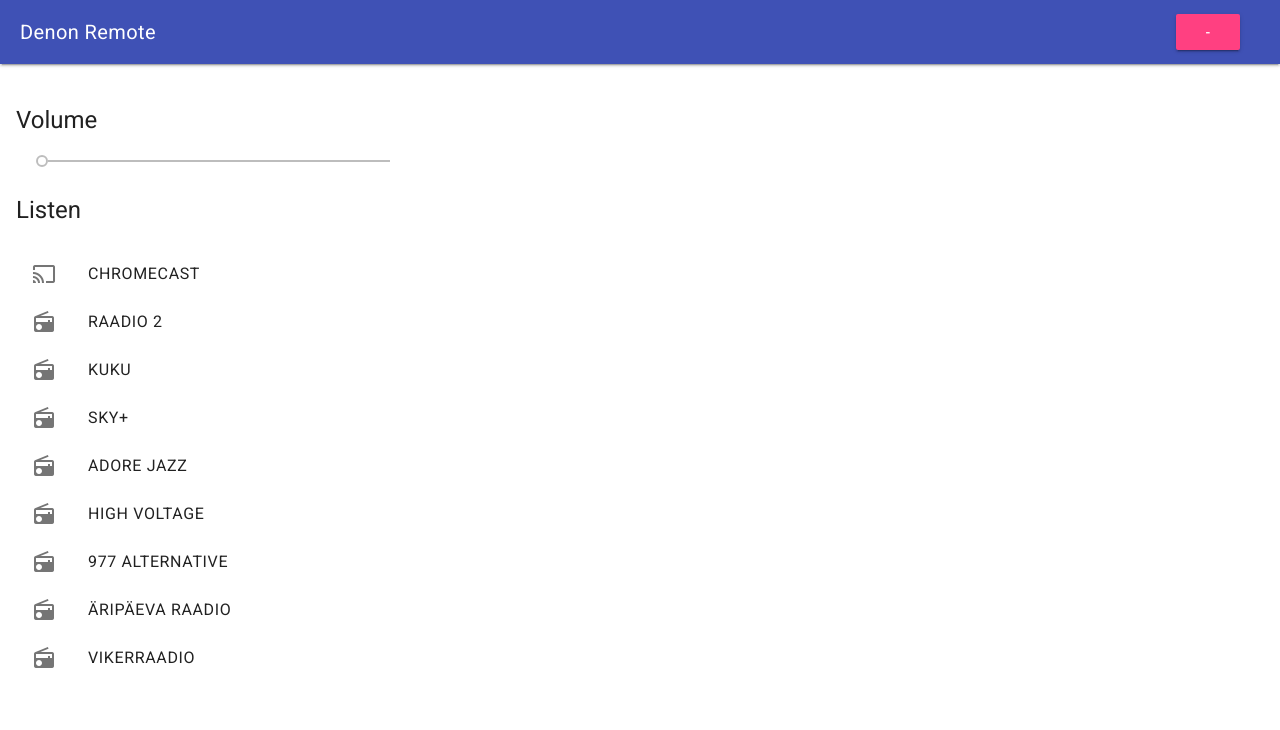
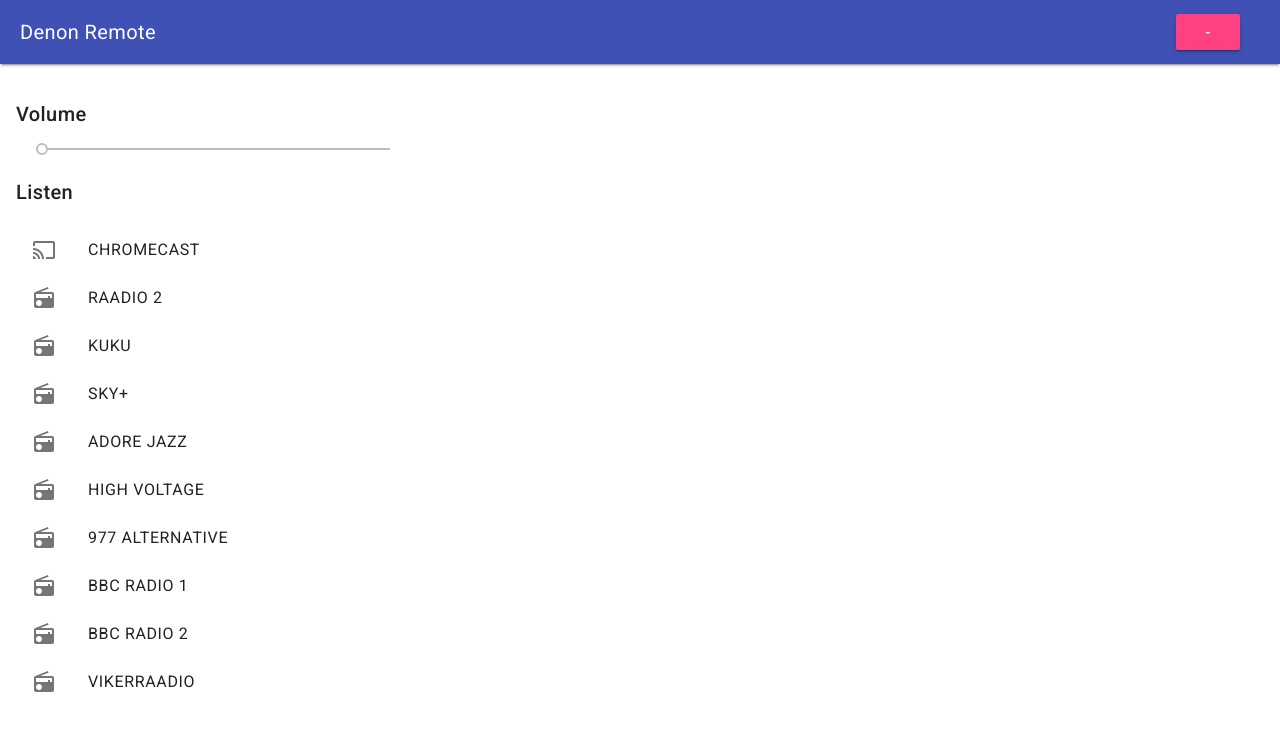
Before and after one commit to karlblum/denon, a website: page index.html in a window 1280 px wide. Drawn offline with nearby package versions, Linux system fonts and the light colour scheme; no server answers.

Commit message:
new channels

```diff
--- a/index.html
+++ b/index.html
@@ -38,11 +38,11 @@
       <div class="page-content">
         <div class="content-grid mdl-grid">
           <div class="mdl-cell mdl-cell--4-col">
-            <h4 onclick="volume5()">Volume</h4>
+            <h5 onclick="volume5()">Volume</h5>
             <p style="width:400px">
               <input id="volume" class="mdl-slider mdl-js-slider" type="range" min="0" max="20" value="0" , step="1" tabindex="0">
             </p>
-            <h4>Listen</h4>
+            <h5>Listen</h5>
             <ul id="c-list" class="mdl-list channel-list-item">
               <li class="channel-list-item mdl-list__item mdl-js-ripple-effect mdl-button mdl-js-button" onclick="aux()">
                 <span class="mdl-list__item-primary-content">
@@ -65,8 +65,9 @@
     { "name": "Adore Jazz", "channel_nr": "5" },
     { "name": "High Voltage", "channel_nr": "9" },
     { "name": "977 Alternative", "channel_nr": "7" },
-    { "name": "Äripäeva Raadio", "channel_nr": "3"},
-    { "name": "Vikerraadio", "channel_nr": "8" }];
+    { "name": "BBC Radio 1", "channel_nr": "10"},
+    { "name": "BBC Radio 2", "channel_nr": "11"},
+	{ "name": "Vikerraadio", "channel_nr": "8" }];
 
   $(document).ready(function () {
 
@@ -82,7 +83,7 @@
     refreshState();
     setInterval(function () {
       refreshState();
-    }, 3000);
+    }, 2000);
 
     $("#volume").on('input', function () {
       v = $("#volume").val();
```
